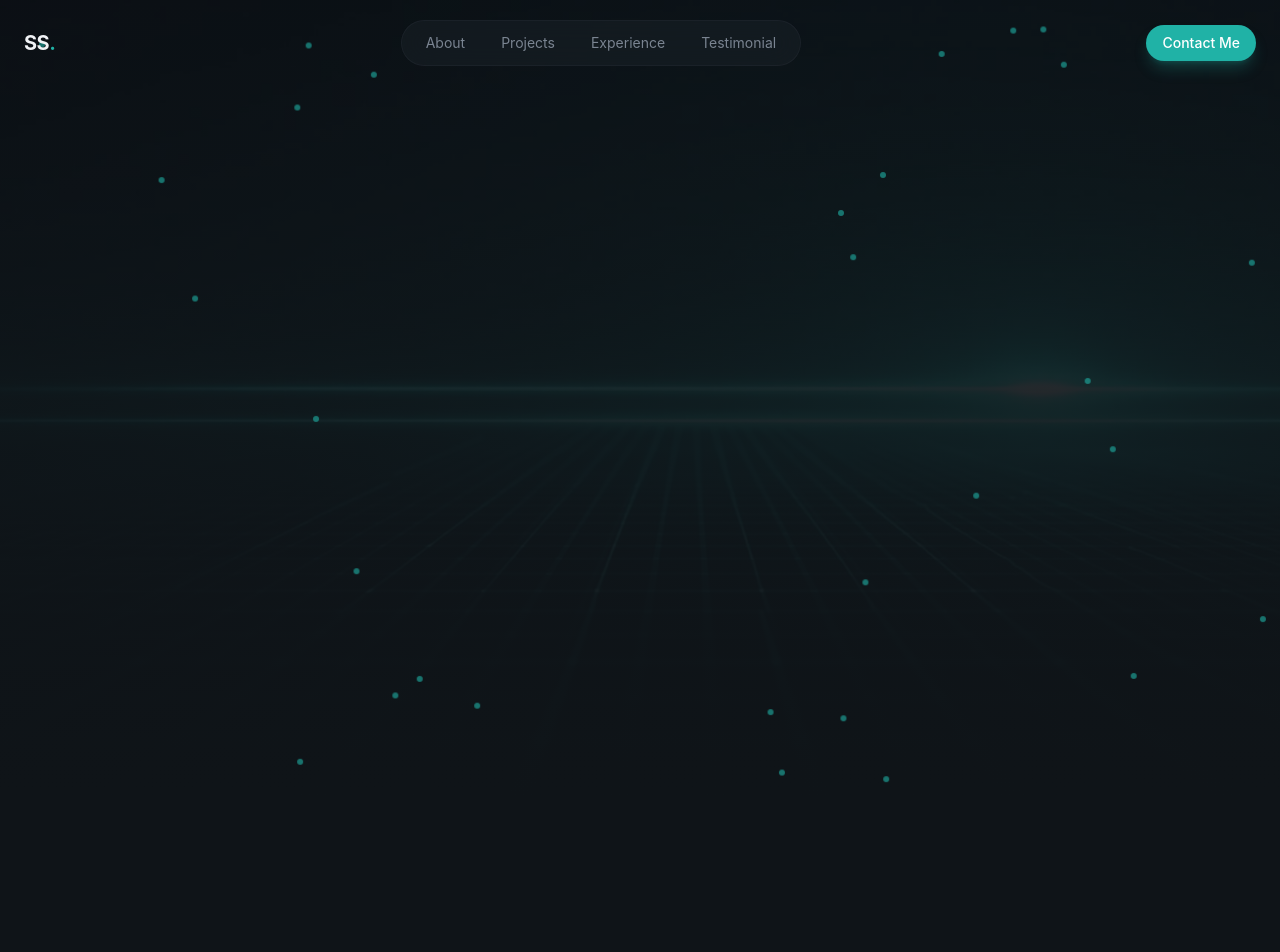
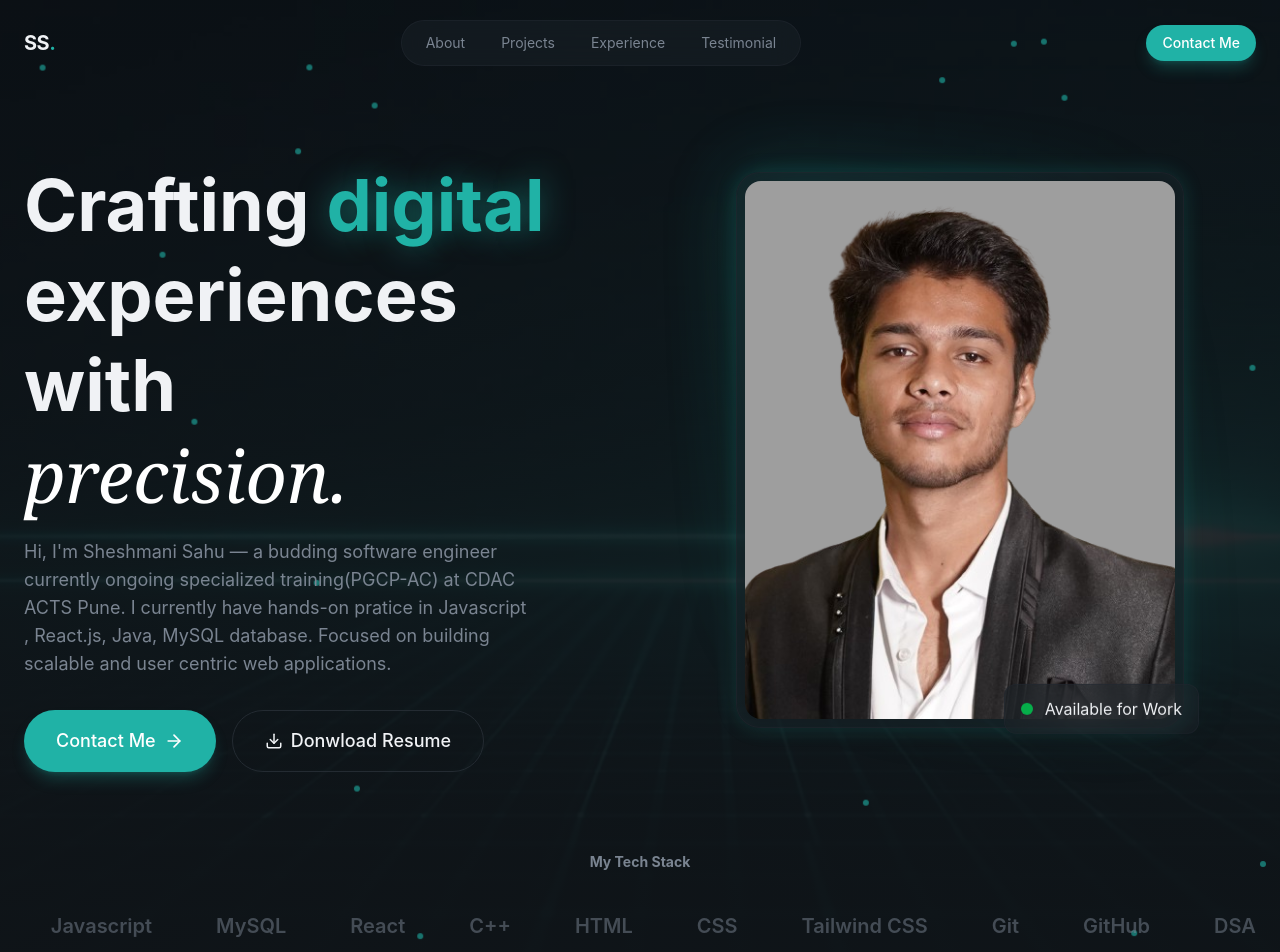
Before and after one commit to sheshmani09/sheshmani-portfolio, a React (Vite) app: page / in a window 1280 px wide. Shown: the top 952 px of the page. Before the commit the page ends 800 px from the top, so only its background shows below. Built offline with nearby package versions, Linux system fonts and the light colour scheme.

Commit message:
hero section done

```diff
--- /dev/null
+++ b/src/components/AnimatedBorderButton.jsx
@@ -0,0 +1,39 @@
+import { Download } from "lucide-react";
+
+export const AnimatedBorderButton = ({ children }) => {
+  return (
+    <button
+      className="relative bg-transparent border border-border
+        text-foreground hover:border-primary/50 transition-all
+        duration-1000 focus:outline-none focus-visible:ring-2
+        focus-visible:ring-primary focus-visible:ring-offset-2
+        disabled:opacity-50 disabled:cursor-not-allowed group
+        px-8 py-4 text-lg font-medium rounded-full overflow-visible
+        animated-border"
+    >
+      {/* Animated SVG Border */}
+      <svg
+        className="absolute left-0 top-0 w-full h-full pointer-events-none download-cv-border"
+        viewBox="0 0 200 60"
+        preserveAspectRatio="none"
+        style={{ overflow: "visible" }}
+      >
+        <path
+          d="M 30,1 A 29,29 0 0 0 1,30 L 1,30 A 29,29 0 0 0 30,59 L 170,59 A 29,29 0 0 0 199,30 L 199,30 A 29,29 0 0 0 170,1 Z"
+          fill="none"
+          stroke="var(--color-primary)"
+          strokeWidth="2"
+          strokeDasharray="400 550"
+          strokeDashoffset="400"
+          strokeLinecap="round"
+          strokeLinejoin="round"
+          className="animated-border-path"
+        />
+      </svg>
+      <span className="relative z-10 flex items-center justify-center gap-2">
+        <Download size={18} />
+        {children}
+      </span>
+    </button>
+  );
+};
--- a/src/index.css
+++ b/src/index.css
@@ -56,6 +56,18 @@
     backdrop-filter: blur(24px);
     border: 1px solid color-mix(in srgb, var(--color-border) 60%,  transparent);
   }
+
+  .glow-text{
+    text-shadow: 0 0 30px color-mix(in srgb, var(--color-primary) 50%, transparent);
+
+  }
+
+   .glow-border {
+    box-shadow: 0 0 20px
+        color-mix(in srgb, var(--color-primary) 20%, transparent),
+      inset 0 0 20px color-mix(in srgb, var(--color-primary) 5%, transparent);
+  }
+
 }
 
 @layer utilities{
@@ -88,7 +100,81 @@
     }
   }
 
+  @keyframes float {
+    0%,
+    100% {
+      transform: translateY(0);
+    }
+    50% {
+      transform: translateY(-10px);
+    }
+  }
+
+   @keyframes marquee {
+    0% {
+      transform: translateX(0);
+    }
+    100% {
+      transform: translateX(-50%);
+    }
+  }
+
+   .animate-marquee {
+    animation: marquee 30s linear infinite;
+  }
+
+  .animate-float {
+    animation: float 4s ease-in-out infinite;
+  }
+
   .animate-fade-in{
     animation: fade-in 0.4s ease-out both;
   }
+
+  .animation-delay-100 {
+    animation-delay: 100ms;
+  }
+
+  .animation-delay-200 {
+    animation-delay: 200ms;
+  }
+
+  .animation-delay-300 {
+    animation-delay: 300ms;
+  }
+
+  .animation-delay-400 {
+    animation-delay: 400ms;
+  }
+
+  .animation-delay-500 {
+    animation-delay: 500ms;
+  }
+
+  .animation-delay-600 {
+    animation-delay: 600ms;
+  }
+
+  .animation-delay-800 {
+    animation-delay: 800ms;
+  }
+
+    @keyframes animated-border {
+    0% {
+      stroke-dashoffset: 400;
+    }
+    100% {
+      stroke-dashoffset: -550;
+    }
+  }
+
+  .group:hover .animated-border-path {
+    animation: animated-border 1.5s linear infinite;
+  }
+
+ .animated-border:hover {
+    background-color: color-mix(in srgb, #26c4b8 15%, transparent);
+    backdrop-filter: blur(16px);
+    box-shadow: 0 0 20px color-mix(in srgb, #26c4b8 20%, transparent);
+  }
 }
--- a/src/layout/Navbar.jsx
+++ b/src/layout/Navbar.jsx
@@ -1,4 +1,4 @@
-import { useState } from 'react';
+import { useEffect, useState } from 'react';
 import {Button} from '@/components/Button'
 import { Menu } from 'lucide-react';
 import { X } from 'lucide-react';
@@ -15,8 +15,19 @@ const navLinks = [
 export const  Navbar = () => {
 
     const[isMobileMenuOpen, setIsMobileMenuOpen] = useState(false);
+    const[isScrolled, setIsScrolled] = useState(false);
 
-    return <header className="fixed top-0 left-0 right-0 bg-transparent py-5 z-50">
+    useEffect(()=>{
+        const handleScroll= ()=>{
+            setIsScrolled(window.scrollY>50)
+        };
+
+        window.addEventListener("scroll", handleScroll)
+
+        return ()=> window.removeEventListener("scroll", handleScroll)
+    },[]);
+
+    return <header className={`fixed top-0 left-0 right-0 transition-all duration-500 ${isScrolled? "glass-strong py-3":"bg-transparent py-5"} bg-transparent py-5 z-50`}>
         <nav className="container mx-auto px-6 flex items-center justify-between">
             <a href="#" className="text-xl font-bold tracking-tight hover:text-primary">
                 SS<span className="text-primary">.</span>
--- a/src/sections/Hero.jsx
+++ b/src/sections/Hero.jsx
@@ -1,3 +1,22 @@
+import { Button } from "@/components/Button";
+import { ArrowRight, ChevronDown } from "lucide-react";
+import { AnimatedBorderButton } from "@/components/AnimatedBorderButton";
+
+const skills = [
+  "Java",
+  "Javascript",
+  "MySQL",
+  "React",
+  "C++",
+  "HTML",
+  "CSS",
+  "Tailwind CSS",
+  "Git",
+  "GitHub",
+  "DSA",
+  "OOP",
+];
+
 export const Hero = () => {
   return (
     <section className="relative min-h-screen flex items-center overflow-hidden">
@@ -20,8 +39,8 @@ export const Hero = () => {
               backgroundColor: "#20B2A6",
               left: `${Math.random() * 100}%`,
               top: `${Math.random() * 100}%`,
-              animation: `slow-drift ${15+ Math.random() * 20}s ease-in-out infinite`,
-              animationDelay: `${Math.random()* 5}s`,
+              animation: `slow-drift ${15 + Math.random() * 20}s ease-in-out infinite`,
+              animationDelay: `${Math.random() * 5}s`,
             }}
           />
         ))}
@@ -29,19 +48,87 @@ export const Hero = () => {
 
       {/* Content  */}
 
-        <div>
-            <div>
-                {/* Left Column text content */}
-                <div>
+      <div className="container mx-auto px-6 pt-32 pb-20 relative z-10">
+        <div className="grid lg:grid-cols-2 gap-12 items-center">
+          {/* Left Column text content */}
+          <div className="space-y-8">
+            <div className="animate-fade-in "></div>
 
+            {/* headline  */}
+            <div className="space-y-4">
+              <h1 className="text-5xl md:text-6xl lg:text-7xl font-bold leading-tight animate-fade-in">
+                Crafting <span className="text-primary glow-text">digital</span>
+                <br />
+                experiences with
+                <br />
+                <span className="font-serif italic font-normal text-white">
+                  precision.
+                </span>
+              </h1>
+              <p className="text-lg text-muted-foreground max-w-lg animate-fade-in animation-delay-100">
+                Hi, I'm Sheshmani Sahu — a budding software engineer currently
+                ongoing specialized training(PGCP-AC) at CDAC ACTS Pune. I
+                currently have hands-on pratice in Javascript , React.js, Java,
+                MySQL database. Focused on building scalable and user centric
+                web applications.
+              </p>
+            </div>
+            {/* CTAs  */}
+            <div className="flex flex-wrap gap-4 animate-fade-in animation-delay-300">
+              <Button size="lg">
+                Contact Me <ArrowRight className="w-5 h-5" />{" "}
+              </Button>
+              <AnimatedBorderButton>Donwload Resume</AnimatedBorderButton>
+            </div>
+          </div>
+          {/* Right profile image */}
+          <div className="relative animate-fade-in animation-delay-300">
+            {/* profile-image  */}
+            <div className="relative max-w-md mx-auto">
+              <div
+                className="absolute inset-0
+              rounded-3xl bg-linear-to-br
+              from-primary/30 via-transparent
+              to-primary/10 blur-2xl animate-pulse"
+              />
+              <div className="relative glass rounded-3xl p-2 glow-border">
+                <img
+                  src="src/assets/photo_sheshmani.png"
+                  alt="Sheshmani"
+                  className="w-full aspect-4/5  object-cover rounded-2xl"
+                />
+
+                {/* foating badge  */}
+                <div className="absolute -bottom-4 -right-4 glass rounded-xl px-4 py-3 animate-float">
+                  <div className="flex items-center gap-3">
+                    <div className="w-3 h-3 bg-green-500 rounded-full animate-pulse" />
+                    <span>Available for Work</span>
+                  </div>
                 </div>
-                {/* Right profile image */}
-                <div>
-
-                </div>
+              </div>
             </div>
+          </div>
         </div>
 
+        {/* Skills section  */}
+        <div className="mt-20 animate-fade-in animation-delay-600">
+          <p className="text-sm text-muted-foreground mb-6 text-center font-bold">
+            My Tech Stack
+          </p>
+          <div className="relative overflow-hidden">
+            <div className="flex animate-marquee">
+              {[...skills, ...skills].map((skills, idx) => (
+                <div key={idx} className="shrink-0 px-8 py-4">
+                  <span className="text-xl font-semibold text-muted-foreground/50 hover:text-muted-foreground transition-colors">{skills}</span>{" "}
+                </div>
+              ))}
+            </div>
+          </div>
+        </div>
+        <div className="text-muted-foreground w-5 mx-auto mt-5">
+          <a href="#about" className="flex-col justify-center"><div>Scroll</div> <ChevronDown  className="animate-bounce ml-2"/></a>
+        </div>
+      </div>
     </section>
   );
 };
```
